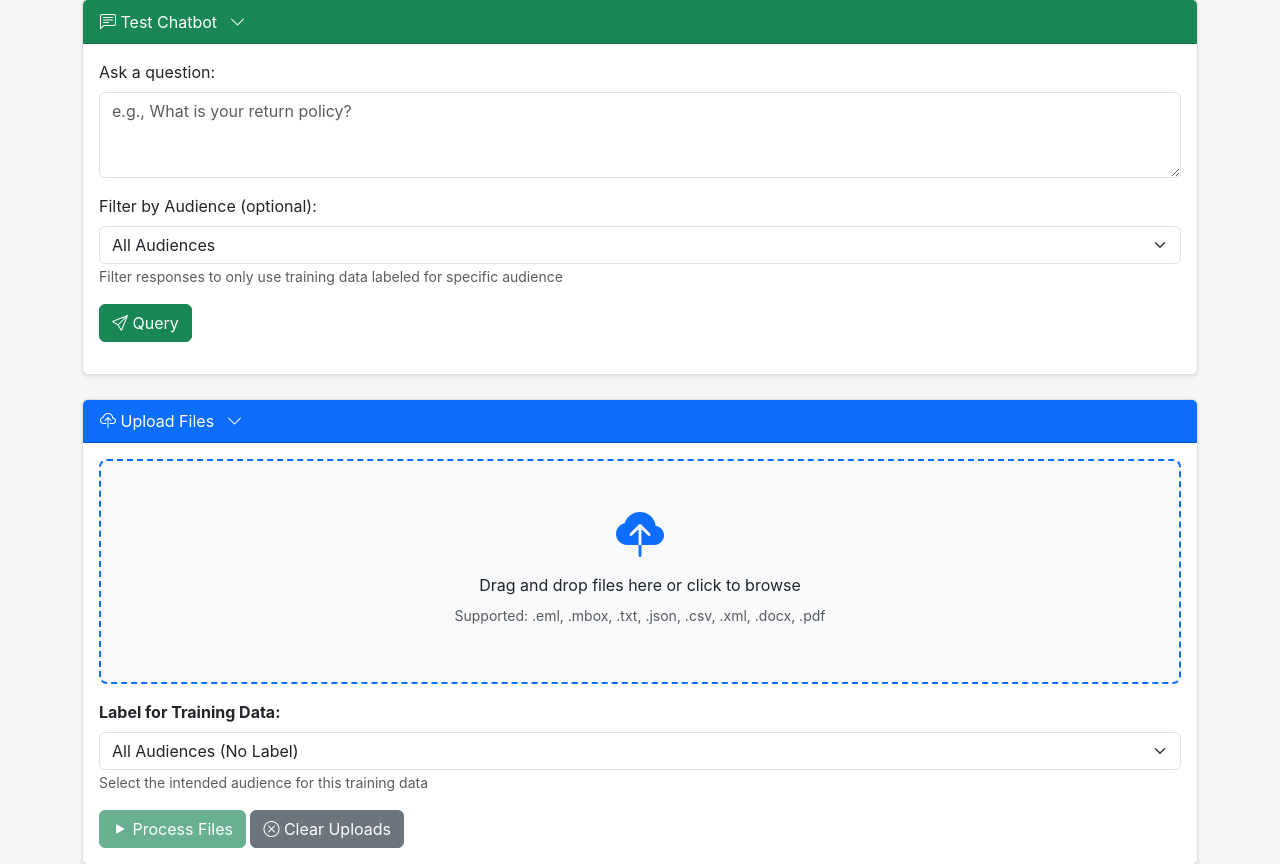
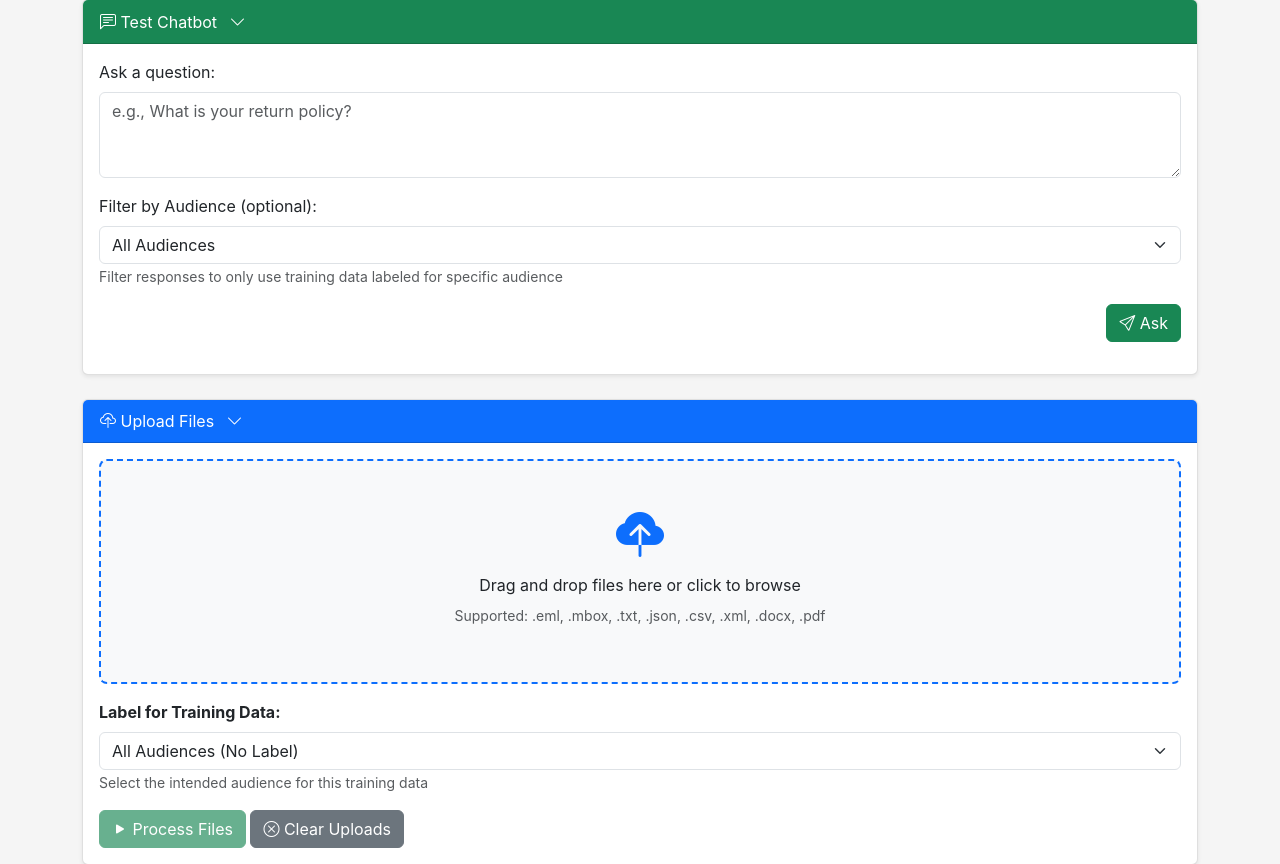
Before and after one commit to evonow/twilio-chatbot, a Flask app: template templates/index.html in a window 1280 px wide. Shown: the part 75-939 px from the top of the page. Run offline with Flask 3, Linux system fonts and the light colour scheme; the template is opened without the code that fills it, so the values that code supplies are empty.

Commit message:
Update Test Chatbot: Change Query to Ask button, enable Enter key submission

```diff
--- a/static/js/app.js
+++ b/static/js/app.js
@@ -401,7 +401,7 @@ function queryChatbot() {
 
     const queryBtn = document.getElementById('queryBtn');
     queryBtn.disabled = true;
-    queryBtn.innerHTML = '<span class="spinner-border spinner-border-sm"></span> Querying...';
+        queryBtn.innerHTML = '<span class="spinner-border spinner-border-sm"></span> Asking...';
 
     const audience = document.getElementById('queryAudience')?.value || '';
 
@@ -419,7 +419,7 @@ function queryChatbot() {
     .then(response => response.json())
     .then(data => {
         queryBtn.disabled = false;
-        queryBtn.innerHTML = '<i class="bi bi-send"></i> Query';
+        queryBtn.innerHTML = '<i class="bi bi-send"></i> Ask';
 
         if (data.success) {
             // Add both user query and assistant response to history after successful response
@@ -435,7 +435,7 @@ function queryChatbot() {
     .catch(error => {
         console.error('Query error:', error);
         queryBtn.disabled = false;
-        queryBtn.innerHTML = '<i class="bi bi-send"></i> Query';
+        queryBtn.innerHTML = '<i class="bi bi-send"></i> Ask';
         showToast('Query failed: ' + error.message, 'danger');
     });
 }
--- a/templates/index.html
+++ b/templates/index.html
@@ -46,9 +46,11 @@
                     </select>
                     <small class="form-text text-muted">Filter responses to only use training data labeled for specific audience</small>
                 </div>
-                <button class="btn btn-success" id="queryBtn">
-                    <i class="bi bi-send"></i> Query
-                </button>
+                <div class="d-flex justify-content-end mt-3">
+                    <button class="btn btn-success" id="queryBtn">
+                        <i class="bi bi-send"></i> Ask
+                    </button>
+                </div>
                 <div id="queryResult" class="mt-3"></div>
             </div>
             </div>
```
